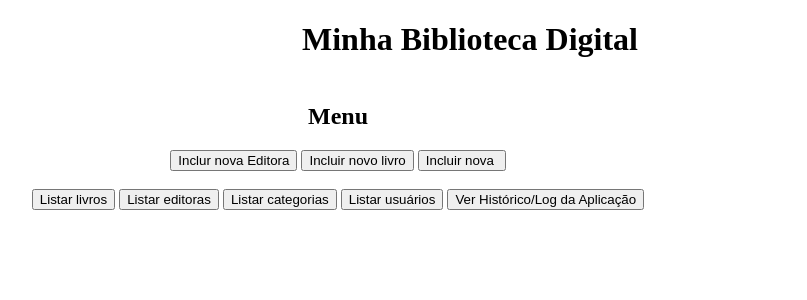
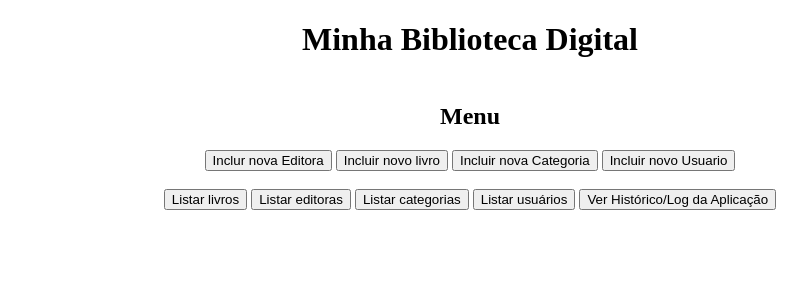
Before and after one commit to Numb4r/library-cefet, a PHP site: page / in a window 1280 px wide. Shown: the top 300 px of the page, without its empty margins (170-977 px from the left). Run offline with PHP 8.4, Linux system fonts and the light colour scheme.

Commit message:
Bugfixes nas paginas

```diff
--- a/Pages/editarCategoria.php
+++ b/Pages/editarCategoria.php
@@ -45,7 +45,7 @@
 
                     <table width="1000">
                       <tr>
-                        <td width="30%">Nome a sera editado:<td>
+                        <td width="30%">Nome a sera editado:</td>
                           <td width="70%">
                             <select name="categoria">
                             <?php
--- a/Pages/editarEditora.php
+++ b/Pages/editarEditora.php
@@ -44,7 +44,7 @@
 
                     <table width="1000">
                       <tr>
-                        <td width="30%">Nome a sera editado:<td>
+                        <td width="30%">Nome a sera editado:</td>
                           <td width="70%">
                             <select name="editora">
                             <?php
--- a/Pages/editarLivro.php
+++ b/Pages/editarLivro.php
@@ -7,8 +7,7 @@
     $codigo = $_GET['codigo'];
     $edt = $_GET['editora'];
     $cat = $_GET['categoria'];
-    echo $edt;
-    echo $codigo;
+
      ?>
   </head>
   <body>
--- a/Pages/listarLivros.php
+++ b/Pages/listarLivros.php
@@ -44,8 +44,7 @@ and open the template in the editor.
                     <a href="listarCategorias.php" ><input type="button" value="Listar categorias"></a>
                     <a href="listarUsuarios.php" ><input type="button" value="Listar usuários"></a>
                     <a href="log.php" ><input type="button" value="Ver Histórico/Log da Aplicação"></a>
-                    <br><br>
-                    <a href="editarLivro.php"><input type="button" name="name" value="Editar Livro"></a>
+
                 </center>
             </td>
           </tr>
--- a/index.html
+++ b/index.html
@@ -4,10 +4,13 @@
     <meta charset="utf-8">
     <title>Biblioteca Digital</title>
 </head>
-<body>
 <center>
     <h1>Minha Biblioteca Digital</h1>
 </center>
+
+<body>
+
+<center>
   <table width="1000">
       <tr>
           <td>
@@ -15,14 +18,15 @@
               <h2>Menu</h2>
               <a href="Pages/novoEditora.php"><input type="button" name="name" value="Inclur nova Editora"></a>
               <a href="Pages/novoLivro.php" ><input type="button" value="Incluir novo livro"></a>
-            <a href="novoCategoria.php"><input type="button" name="name" value="Incluir nova "></a>
+              <a href="Pages/novoCategoria.php"><input type="button" name="name" value="Incluir nova Categoria"></a>
+              <a href="Pages/novoUsuario.php"><input type="button" name="name" value="Incluir novo Usuario"></a>
               <br><br>
-
               <a href="Pages/listarLivros.php" ><input type="button" value="Listar livros"></a>
               <a href="Pages/listarEditoras.php" ><input type="button" value="Listar editoras"></a>
               <a href="Pages/listarCategorias.php" ><input type="button" value="Listar categorias"></a>
               <a href="Pages/listarUsuarios.php" ><input type="button" value="Listar usuários"></a>
               <a href="Pages/log.php" ><input type="button" value="Ver Histórico/Log da Aplicação"></a>
+
           </center>
       </td>
     </tr>
```
Also changed, not shown: Database/banquinho.db. Lines whose indentation alone changed are shown as unchanged.
